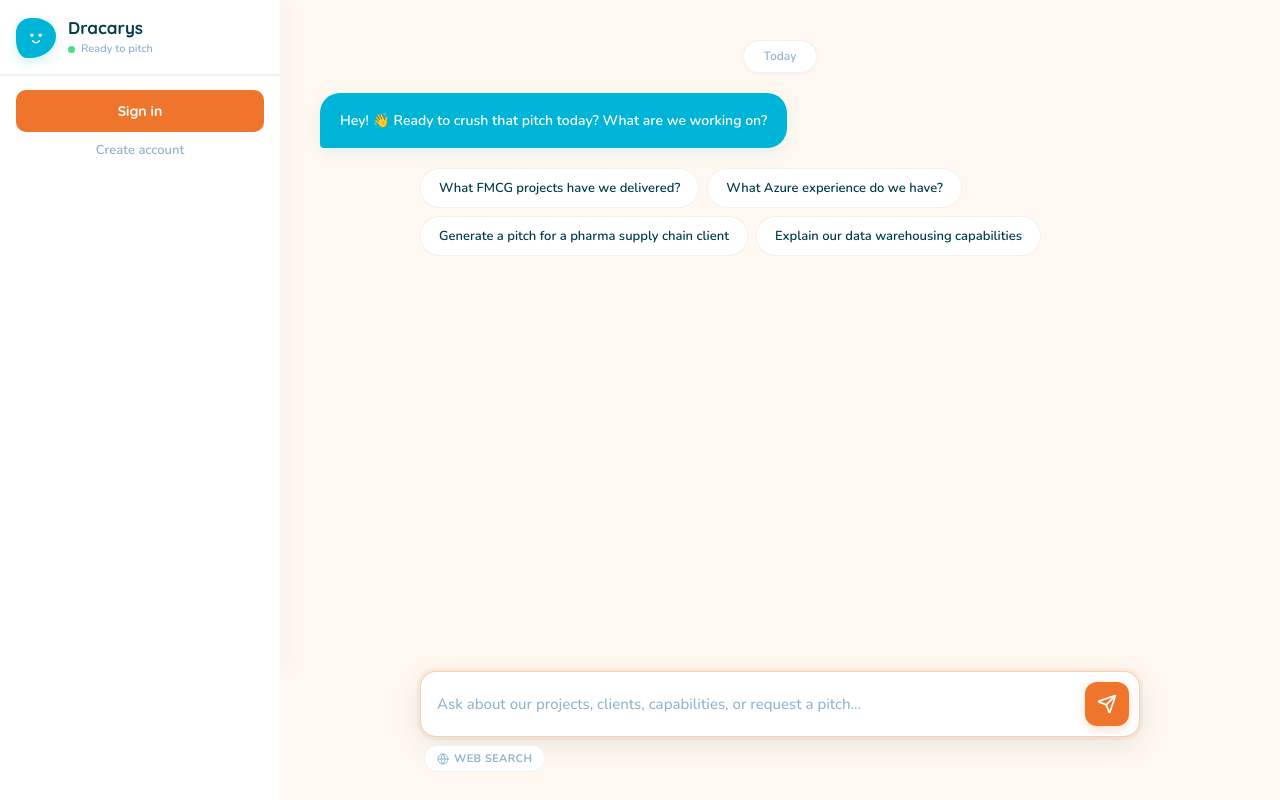
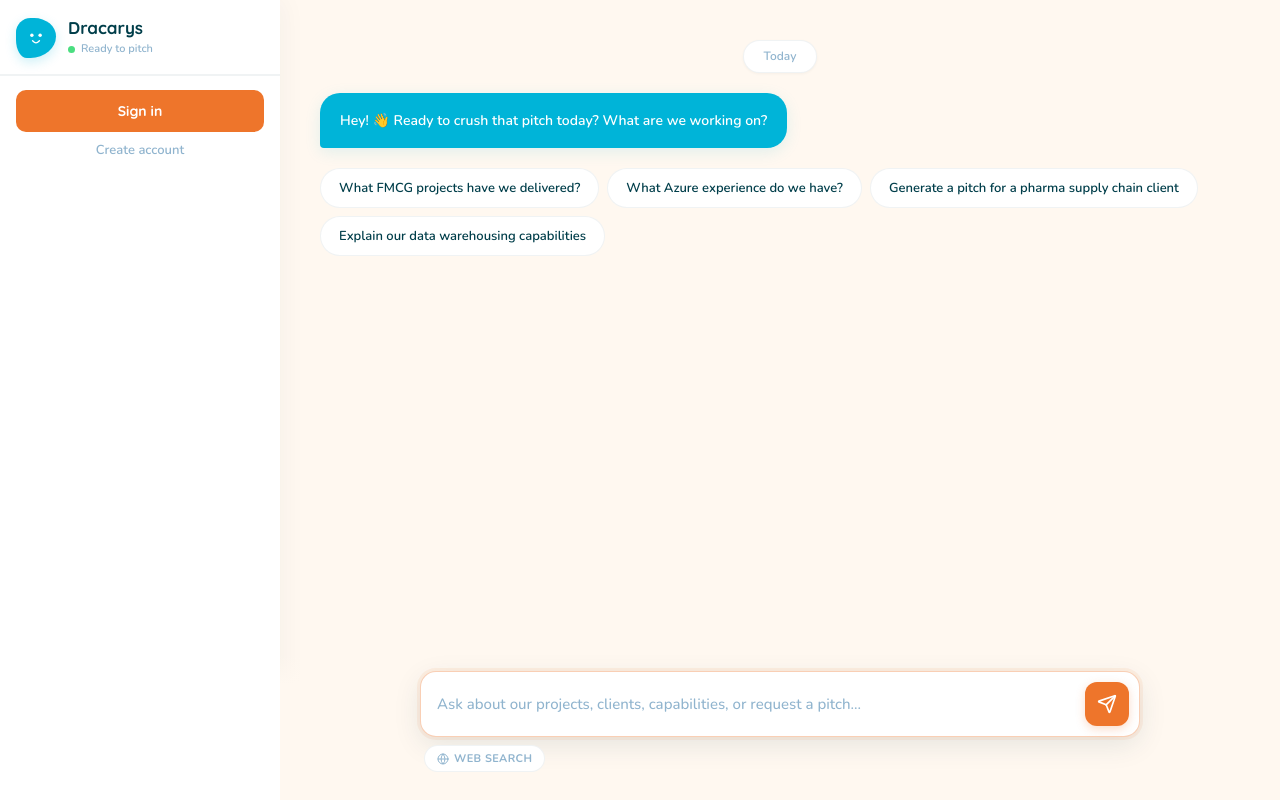
Before and after one commit to Mittal-Sumit/DRACARYS, a React (Vite) app in the folder frontend/: page / in a window 1280 px wide. Built offline with nearby package versions, Linux system fonts and the light colour scheme.

Commit message:
[feat] UI changes

```diff
--- a/frontend/src/App.css
+++ b/frontend/src/App.css
@@ -425,8 +425,6 @@
   flex-wrap: wrap;
   gap: 8px;
   padding: 4px 0 28px;
-  max-width: 720px;
-  margin: 0 auto;
 }
 
 .prompt-chip {
@@ -521,7 +519,7 @@
 
 .proposal-response {
   margin-bottom: 24px;
-  max-width: 760px;
+  width: 100%;
 }
 
 .proposal-byline {
```
